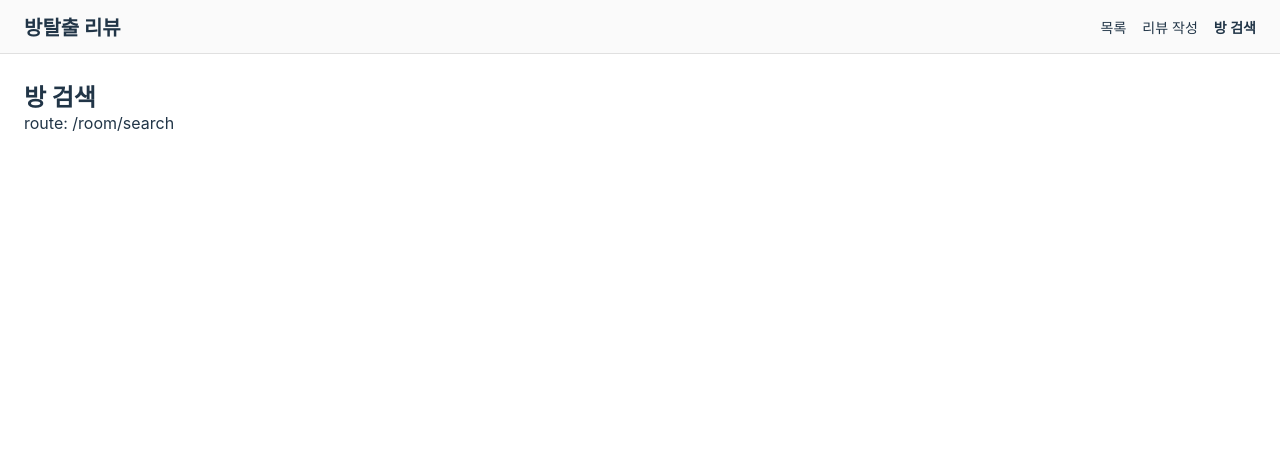
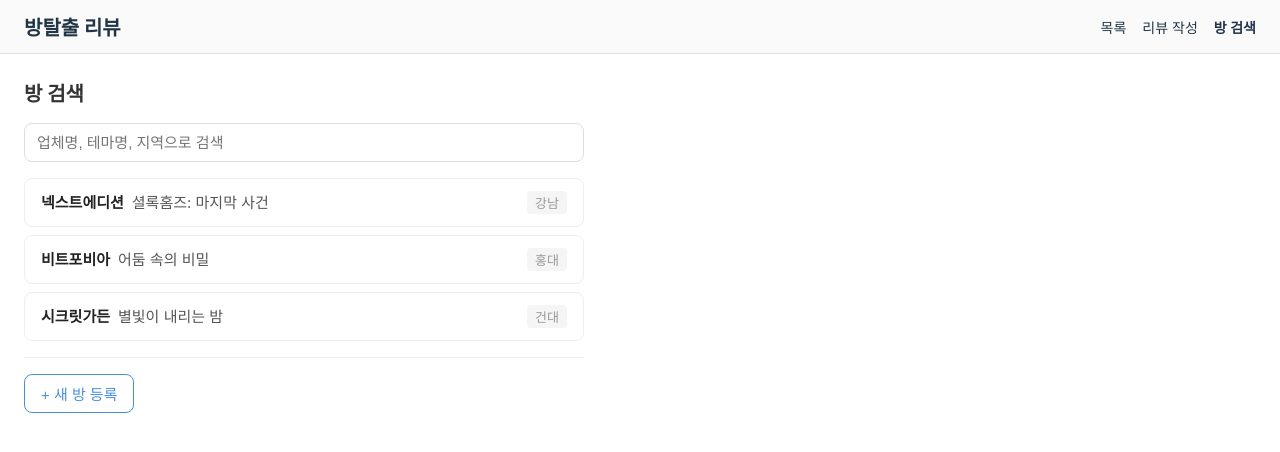
Before and after one commit to insu12021202/escape-log, a Vue app: page /room/search in a window 1280 px wide. Shown: the top 452 px of the page. Built offline with nearby package versions, Linux system fonts and the light colour scheme.

Commit message:
feat(room-search): 방 검색/등록 페이지 구현
- 키워드 검색(업체명·테마명·지역) 및 실시간 필터링
- MOCK_ROOMS 기반 결과 목록 표시
- 새 방 등록 폼 (mock alert 처리)
- Supabase 연결 없음 — Phase 2 범위

Spec: §2.1, §4.1

```diff
--- a/src/pages/room-search/ui/RoomSearchPage.vue
+++ b/src/pages/room-search/ui/RoomSearchPage.vue
@@ -1,10 +1,227 @@
 <script setup lang="ts">
-// RoomSearchPage — /room/search
+// RoomSearchPage — /room/search  Spec: §2.1, §4.1
+import { ref, computed } from 'vue'
+import { MOCK_ROOMS } from '@/entities/room/lib/mock-rooms'
+
+const keyword = ref('')
+
+const filteredRooms = computed(() => {
+  const q = keyword.value.trim().toLowerCase()
+  if (!q) return MOCK_ROOMS
+  return MOCK_ROOMS.filter(
+    r =>
+      r.vendorName.toLowerCase().includes(q) ||
+      r.themeName.toLowerCase().includes(q) ||
+      r.region.toLowerCase().includes(q),
+  )
+})
+
+const newRoom = ref({ vendorName: '', themeName: '', region: '' })
+const showForm = ref(false)
+
+function submitNewRoom() {
+  if (!newRoom.value.vendorName || !newRoom.value.themeName || !newRoom.value.region) {
+    alert('업체명, 테마명, 지역을 모두 입력해주세요.')
+    return
+  }
+  alert(
+    `방 등록 완료 (mock)\n업체: ${newRoom.value.vendorName}\n테마: ${newRoom.value.themeName}\n지역: ${newRoom.value.region}`,
+  )
+  newRoom.value = { vendorName: '', themeName: '', region: '' }
+  showForm.value = false
+}
 </script>
 
 <template>
-  <div>
-    <h2>방 검색</h2>
-    <p>route: /room/search</p>
+  <div class="room-search">
+    <h2 class="room-search__title">방 검색</h2>
+
+    <!-- 검색 입력 -->
+    <input
+      v-model="keyword"
+      class="room-search__input"
+      type="text"
+      placeholder="업체명, 테마명, 지역으로 검색"
+    />
+
+    <!-- 검색 결과 -->
+    <ul v-if="filteredRooms.length" class="room-search__list">
+      <li v-for="room in filteredRooms" :key="room.id" class="room-search__item">
+        <span class="room-search__vendor">{{ room.vendorName }}</span>
+        <span class="room-search__theme">{{ room.themeName }}</span>
+        <span class="room-search__region">{{ room.region }}</span>
+      </li>
+    </ul>
+    <p v-else class="room-search__empty">검색 결과가 없습니다.</p>
+
+    <!-- 방 등록 -->
+    <div class="room-search__register">
+      <button class="room-search__toggle-btn" @click="showForm = !showForm">
+        {{ showForm ? '닫기' : '+ 새 방 등록' }}
+      </button>
+
+      <form v-if="showForm" class="room-search__form" @submit.prevent="submitNewRoom">
+        <div class="room-search__field">
+          <label class="room-search__label">업체명</label>
+          <input
+            v-model="newRoom.vendorName"
+            class="room-search__input"
+            type="text"
+            placeholder="예) 넥스트에디션"
+          />
+        </div>
+        <div class="room-search__field">
+          <label class="room-search__label">테마명</label>
+          <input
+            v-model="newRoom.themeName"
+            class="room-search__input"
+            type="text"
+            placeholder="예) 셜록홈즈: 마지막 사건"
+          />
+        </div>
+        <div class="room-search__field">
+          <label class="room-search__label">지역</label>
+          <input
+            v-model="newRoom.region"
+            class="room-search__input"
+            type="text"
+            placeholder="예) 강남"
+          />
+        </div>
+        <button type="submit" class="room-search__submit-btn">등록</button>
+      </form>
+    </div>
   </div>
 </template>
+
+<style scoped>
+.room-search {
+  max-width: 560px;
+  display: flex;
+  flex-direction: column;
+  gap: 16px;
+}
+
+.room-search__title {
+  font-size: 1.25rem;
+  font-weight: 700;
+  color: #333;
+}
+
+.room-search__input {
+  width: 100%;
+  padding: 10px 12px;
+  border: 1px solid #ddd;
+  border-radius: 8px;
+  font-size: 0.9375rem;
+  box-sizing: border-box;
+}
+
+.room-search__input:focus {
+  outline: none;
+  border-color: #4a90d9;
+}
+
+.room-search__list {
+  list-style: none;
+  margin: 0;
+  padding: 0;
+  display: flex;
+  flex-direction: column;
+  gap: 8px;
+}
+
+.room-search__item {
+  display: flex;
+  align-items: baseline;
+  gap: 8px;
+  padding: 12px 16px;
+  border: 1px solid #eee;
+  border-radius: 8px;
+  background: #fff;
+}
+
+.room-search__vendor {
+  font-weight: 700;
+  font-size: 0.9375rem;
+  color: #222;
+}
+
+.room-search__theme {
+  font-size: 0.9375rem;
+  color: #555;
+  flex: 1;
+}
+
+.room-search__region {
+  font-size: 0.8125rem;
+  color: #999;
+  background: #f5f5f5;
+  padding: 2px 8px;
+  border-radius: 4px;
+  white-space: nowrap;
+}
+
+.room-search__empty {
+  font-size: 0.9375rem;
+  color: #999;
+  text-align: center;
+  padding: 24px 0;
+}
+
+.room-search__register {
+  display: flex;
+  flex-direction: column;
+  gap: 12px;
+  border-top: 1px solid #eee;
+  padding-top: 16px;
+}
+
+.room-search__toggle-btn {
+  align-self: flex-start;
+  padding: 8px 16px;
+  border: 1px solid #4a90d9;
+  border-radius: 8px;
+  background: #fff;
+  color: #4a90d9;
+  font-size: 0.9375rem;
+  cursor: pointer;
+}
+
+.room-search__toggle-btn:hover {
+  background: #e8f0fe;
+}
+
+.room-search__form {
+  display: flex;
+  flex-direction: column;
+  gap: 12px;
+}
+
+.room-search__field {
+  display: flex;
+  flex-direction: column;
+  gap: 4px;
+}
+
+.room-search__label {
+  font-size: 0.875rem;
+  font-weight: 600;
+  color: #444;
+}
+
+.room-search__submit-btn {
+  padding: 10px;
+  background: #4a90d9;
+  color: #fff;
+  border: none;
+  border-radius: 8px;
+  font-size: 0.9375rem;
+  font-weight: 600;
+  cursor: pointer;
+}
+
+.room-search__submit-btn:hover {
+  background: #3a7bc8;
+}
+</style>
```
